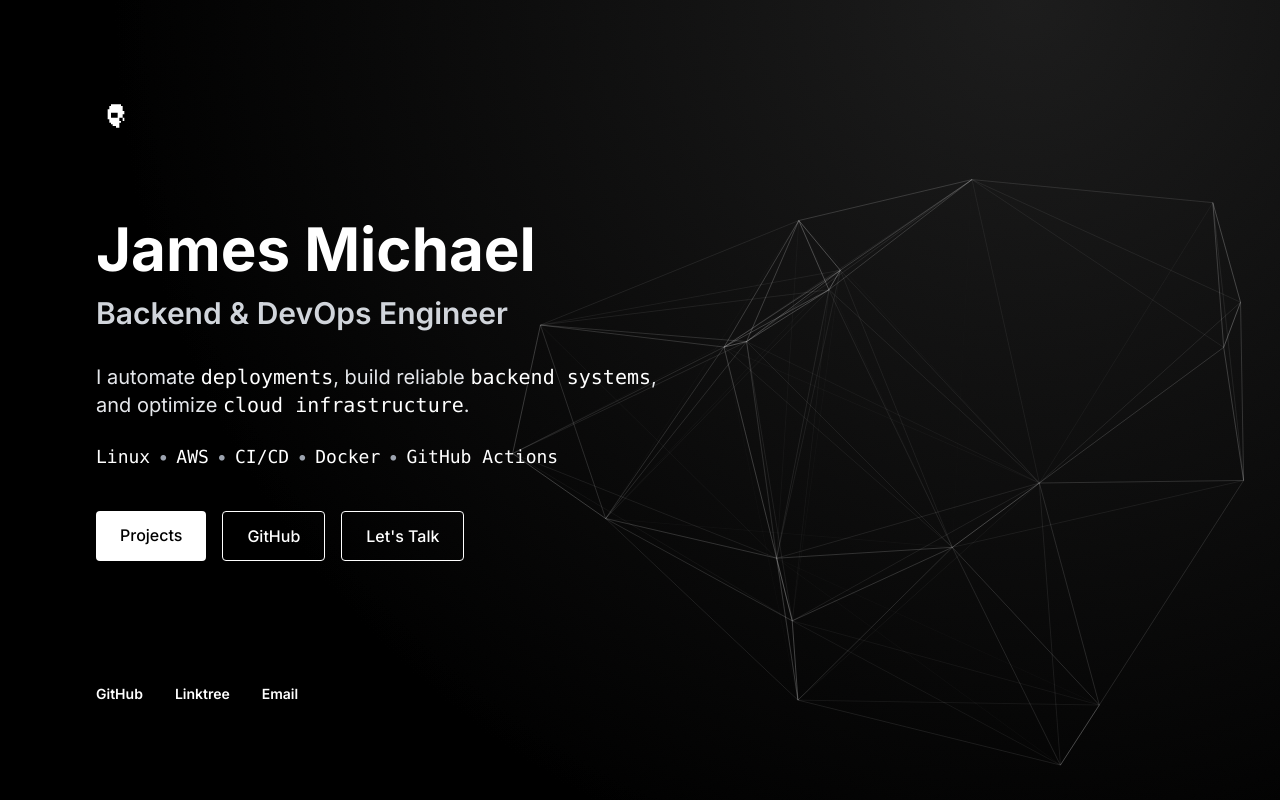
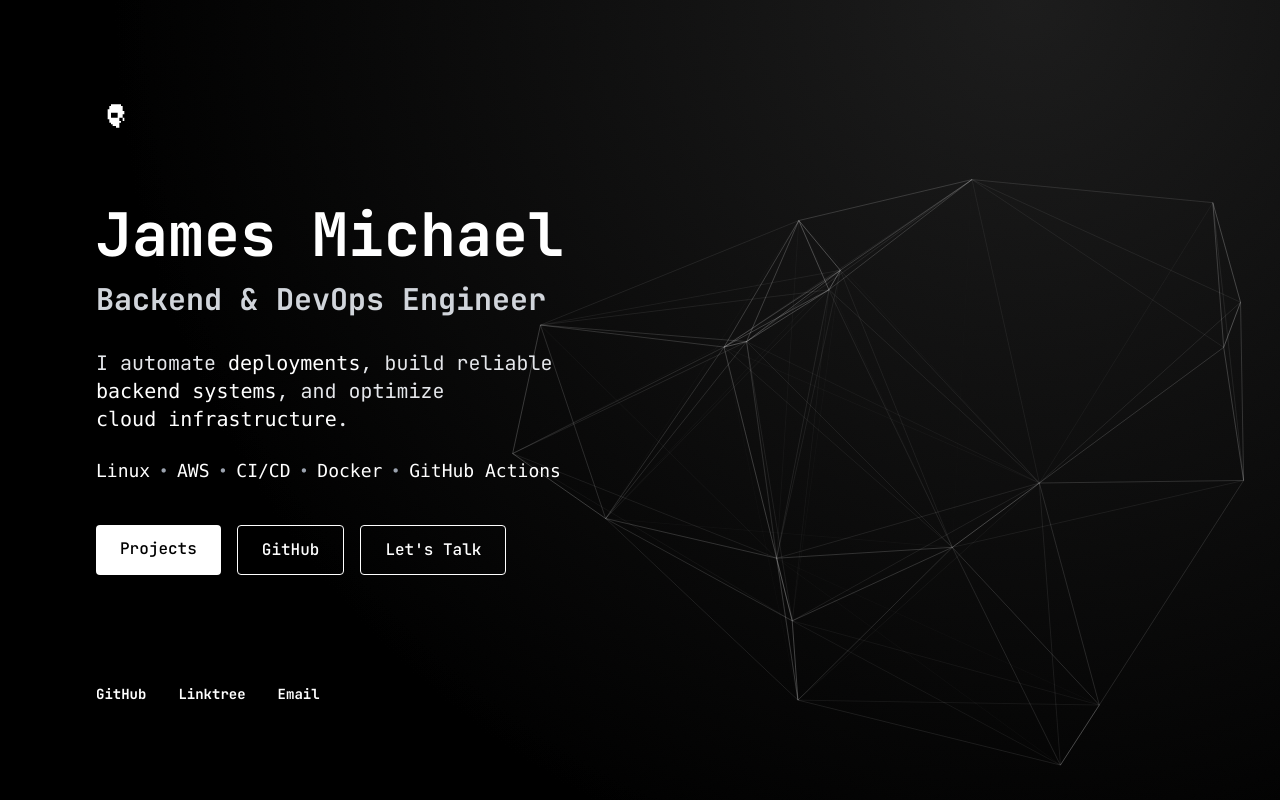
Before and after one commit to mejares-jamesmichael/kaelvxdev-web-space, a SvelteKit app: page / in a window 1280 px wide. Built offline with nearby package versions, Linux system fonts and the light colour scheme.

Commit message:
import font

```diff
--- a/src/app.css
+++ b/src/app.css
@@ -1,3 +1,4 @@
+@import url('https://fonts.googleapis.com/css2?family=JetBrains+Mono:wght@400;500;700&display=swap');
 @tailwind base;
 @tailwind components;
 @tailwind utilities;
@@ -5,6 +6,7 @@
 body {
   background-color: #000000;
   color: #ffffff;
+  font-family: 'JetBrains Mono', monospace;
 }
 
 /* Ensure font rendering is crisp */
```
